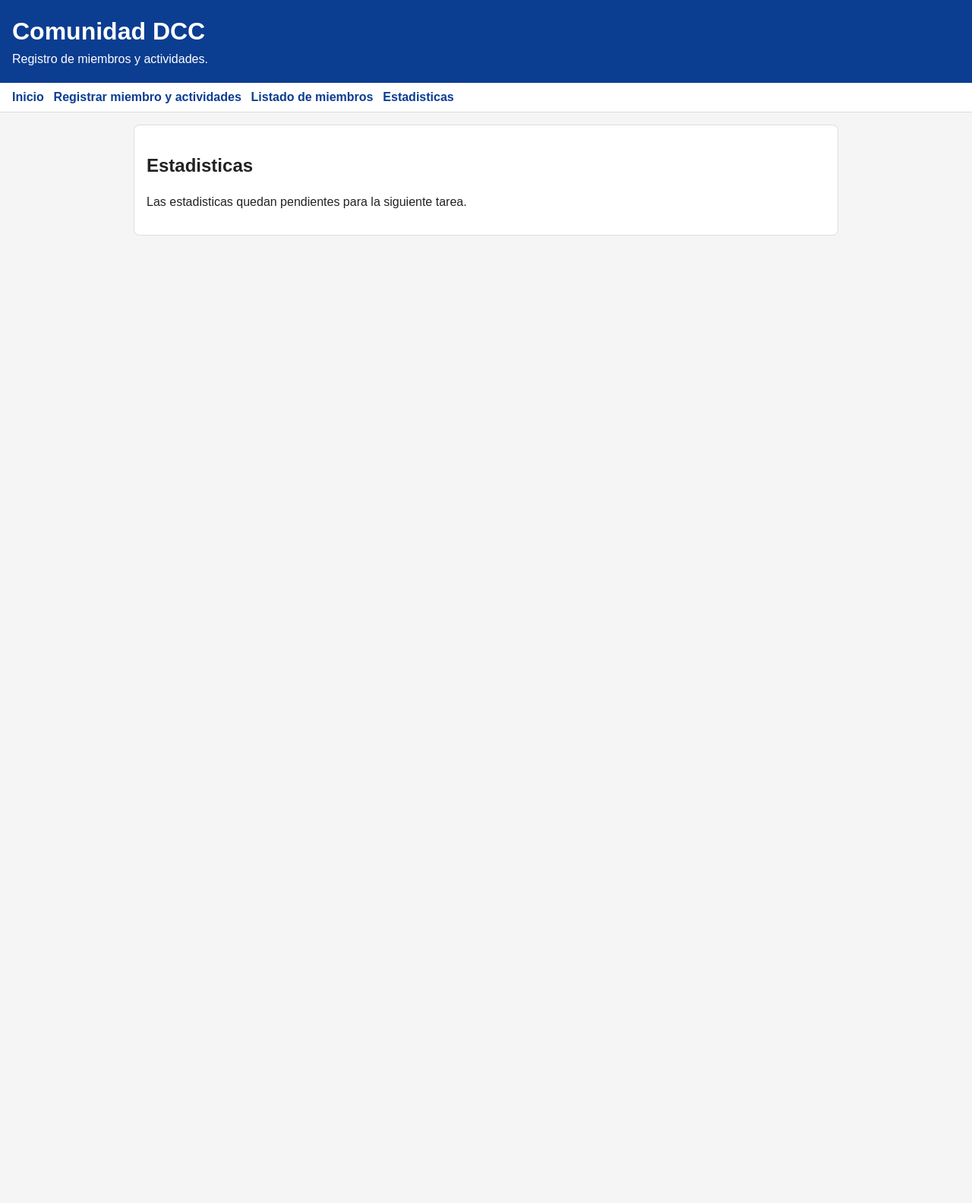
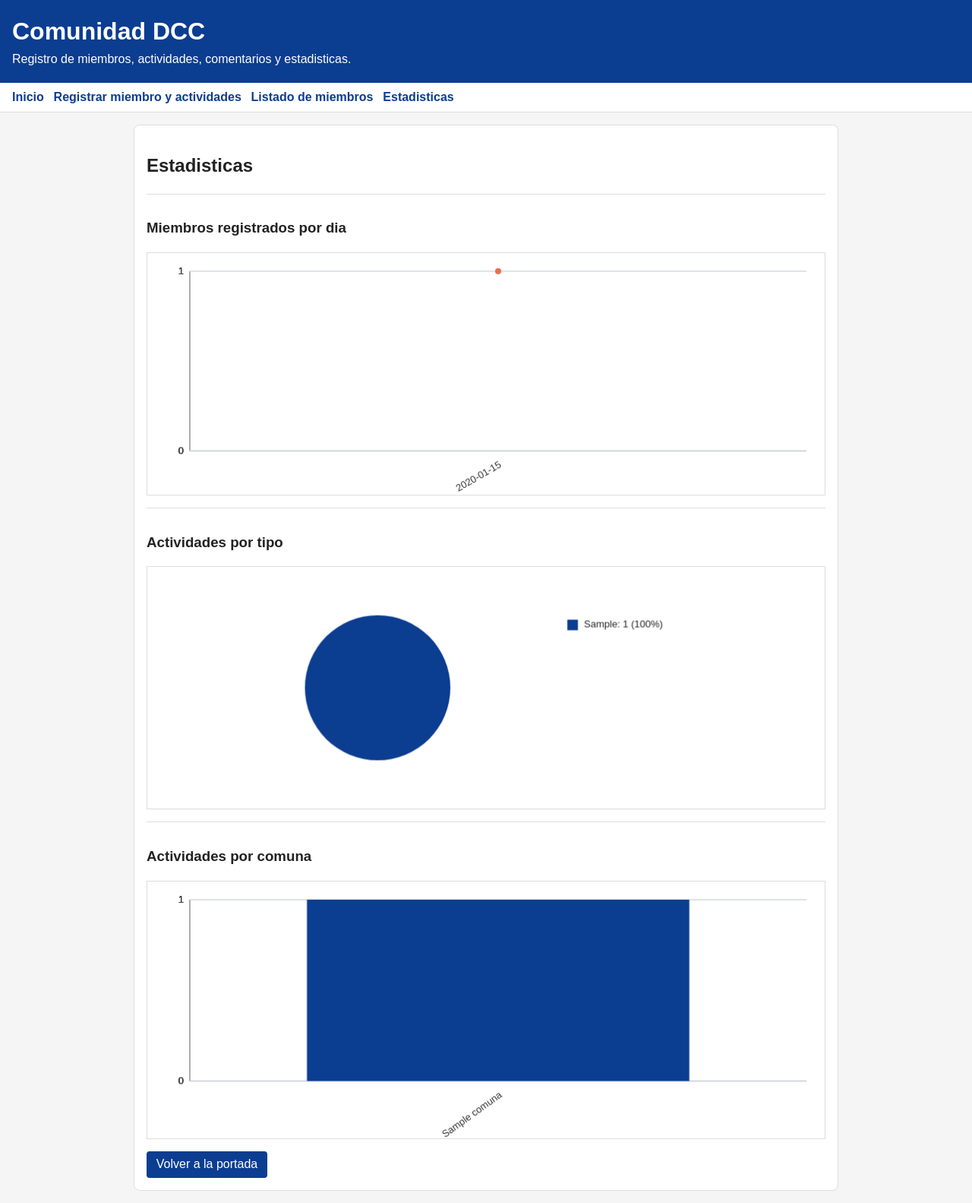
Before and after one commit to nicsoto/desarrollo_web_nicolas_soto, a Flask app: page /estadisticas in a window 1280 px wide. Shown: the whole page at 76% size. Before the commit the page ends 310 px from the top, so only its background shows below. Run offline with Flask 3, Linux system fonts and the light colour scheme; tables that the repository leaves empty hold one stand-in row (values such as "Sample post").

Commit message:
feat: implement tarea 3 features

```diff
--- a/app.py
+++ b/app.py
@@ -1,14 +1,14 @@
 from datetime import datetime
 
-from flask import Flask, flash, redirect, render_template, request, url_for
+from flask import Flask, flash, jsonify, redirect, render_template, request, url_for
 from sqlalchemy import func, select
 from sqlalchemy.exc import SQLAlchemyError
 from sqlalchemy.orm import joinedload, selectinload
 
 from database import get_session
-from models import Actividad, Comuna, Foto, Miembro, Region
+from models import Actividad, Comentario, Comuna, Foto, Miembro, Region
 from storage import save_uploads
-from validators import validate_registration
+from validators import validate_comment, validate_registration
 
 
 app = Flask(__name__)
@@ -35,6 +35,15 @@ def make_description(data, activity):
         parts.append(activity["descripcion"])
 
     return "\n".join(parts)[:500]
+
+
+def serialize_comment(comment):
+    return {
+        "id": comment.id,
+        "fecha": comment.fecha.strftime("%d-%m-%Y %H:%M"),
+        "nombre": comment.nombre,
+        "texto": comment.texto,
+    }
 
 
 @app.route("/")
@@ -170,5 +179,97 @@ def stats():
     return render_template("stats.html")
 
 
+@app.route("/api/estadisticas")
+def stats_data():
+    session = get_session()
+    try:
+        registration_day = func.date(Miembro.fecha_registro)
+        members_stmt = (
+            select(registration_day.label("dia"), func.count(Miembro.id).label("total"))
+            .group_by(registration_day)
+            .order_by(registration_day)
+        )
+        members_by_day = [
+            {"dia": day.isoformat() if hasattr(day, "isoformat") else str(day), "total": int(total)}
+            for day, total in session.execute(members_stmt).all()
+        ]
+
+        activities_type_stmt = (
+            select(Actividad.tipo, func.count(Actividad.id).label("total"))
+            .group_by(Actividad.tipo)
+            .order_by(Actividad.tipo)
+        )
+        activities_by_type = [
+            {"tipo": activity_type, "total": int(total)}
+            for activity_type, total in session.execute(activities_type_stmt).all()
+        ]
+
+        activities_comuna_stmt = (
+            select(Comuna.nombre, func.count(Actividad.id).label("total"))
+            .join(Miembro, Miembro.comuna_id == Comuna.id)
+            .join(Actividad, Actividad.miembro_id == Miembro.id)
+            .group_by(Comuna.id, Comuna.nombre)
+            .order_by(Comuna.nombre)
+        )
+        activities_by_comuna = [
+            {"comuna": comuna, "total": int(total)}
+            for comuna, total in session.execute(activities_comuna_stmt).all()
+        ]
+
+        return jsonify(
+            {
+                "miembros_por_dia": members_by_day,
+                "actividades_por_tipo": activities_by_type,
+                "actividades_por_comuna": activities_by_comuna,
+            }
+        )
+    except SQLAlchemyError:
+        return jsonify({"error": "no se pudieron cargar las estadisticas."}), 500
+    finally:
+        session.close()
+
+
+@app.route("/api/actividades/<int:activity_id>/comentarios", methods=["GET", "POST"])
+def activity_comments(activity_id):
+    session = get_session()
+    try:
+        if request.method == "GET":
+            if session.get(Actividad, activity_id) is None:
+                return jsonify({"error": "actividad no encontrada."}), 404
+
+            stmt = (
+                select(Comentario)
+                .where(Comentario.actividad_id == activity_id)
+                .order_by(Comentario.fecha.asc())
+            )
+            comments = session.scalars(stmt).all()
+            return jsonify({"comentarios": [serialize_comment(comment) for comment in comments]})
+
+        payload = request.get_json(silent=True)
+        if not isinstance(payload, dict):
+            payload = request.form
+
+        errors, data = validate_comment(payload, session, activity_id)
+        if errors:
+            return jsonify({"errors": errors}), 400
+
+        comment = Comentario(
+            nombre=data["nombre"],
+            texto=data["texto"],
+            fecha=datetime.now(),
+            actividad_id=activity_id,
+        )
+        session.add(comment)
+        session.flush()
+        serialized = serialize_comment(comment)
+        session.commit()
+        return jsonify({"comentario": serialized}), 201
+    except SQLAlchemyError:
+        session.rollback()
+        return jsonify({"error": "no se pudo procesar el comentario."}), 500
+    finally:
+        session.close()
+
+
 if __name__ == "__main__":
     app.run(debug=True)
--- a/static/css/styles.css
+++ b/static/css/styles.css
@@ -60,6 +60,11 @@ body {
   background-color: #ffe6e6;
   padding: 0.7rem;
   margin-bottom: 1rem;
+}
+
+.alert.success {
+  border-left-color: #1f7a1f;
+  background-color: #e9ffe9;
 }
 
 .hint {
@@ -144,6 +149,7 @@ td {
 .activity {
   border-top: 1px solid #ddd;
   padding-top: 0.5rem;
+  margin-top: 0.8rem;
 }
 
 .clickable-row {
@@ -162,6 +168,52 @@ td {
   padding-left: 1.2rem;
 }
 
+.comments-panel {
+  border-top: 1px solid #ddd;
+  margin-top: 1rem;
+  padding-top: 0.8rem;
+}
+
+.comment-message h5 {
+  margin: 0 0 0.4rem;
+}
+
+.comment-form {
+  margin-bottom: 1rem;
+}
+
+.comment-form button {
+  max-width: 240px;
+}
+
+.comments-table {
+  margin-top: 0.8rem;
+}
+
+caption {
+  font-weight: 700;
+  margin-bottom: 0.4rem;
+  text-align: left;
+}
+
+.chart-panel {
+  border-top: 1px solid #ddd;
+  margin-top: 1rem;
+  padding-top: 0.8rem;
+}
+
+.chart-panel canvas {
+  background-color: #fff;
+  border: 1px solid #ddd;
+  display: block;
+  height: 320px;
+  width: 100%;
+}
+
+#activities-bar-chart {
+  height: 340px;
+}
+
 @media (max-width: 680px) {
   .schedule-row {
     grid-template-columns: 1fr;
@@ -170,4 +222,8 @@ td {
   table {
     font-size: 0.9rem;
   }
+
+  .comment-form button {
+    max-width: none;
+  }
 }
--- /dev/null
+++ b/static/js/stats.js
@@ -0,0 +1,251 @@
+const colors = ["#0b3d91", "#e76f51", "#2a9d8f", "#f4a261", "#6a4c93", "#5c6f68"];
+
+const setupCanvas = (canvas) => {
+  const rect = canvas.getBoundingClientRect();
+  const dpr = window.devicePixelRatio || 1;
+  const width = rect.width || canvas.width;
+  const height = rect.height || canvas.height;
+
+  canvas.width = Math.round(width * dpr);
+  canvas.height = Math.round(height * dpr);
+
+  const context = canvas.getContext("2d");
+  context.setTransform(dpr, 0, 0, dpr, 0, 0);
+  context.clearRect(0, 0, width, height);
+  context.font = "13px sans-serif";
+  context.lineWidth = 1;
+
+  return { context, width, height };
+};
+
+const showMessage = (messages) => {
+  const box = document.getElementById("stats-message");
+  const list = box.querySelector("ul");
+  list.textContent = "";
+
+  messages.forEach((message) => {
+    const item = document.createElement("li");
+    item.textContent = message;
+    list.appendChild(item);
+  });
+
+  box.hidden = false;
+};
+
+const drawNoData = (canvas, message) => {
+  const { context, width, height } = setupCanvas(canvas);
+  context.fillStyle = "#555";
+  context.textAlign = "center";
+  context.textBaseline = "middle";
+  context.fillText(message, width / 2, height / 2);
+};
+
+const drawAxes = (context, left, top, width, height) => {
+  context.strokeStyle = "#555";
+  context.beginPath();
+  context.moveTo(left, top);
+  context.lineTo(left, top + height);
+  context.lineTo(left + width, top + height);
+  context.stroke();
+};
+
+const drawLineChart = (canvas, items) => {
+  if (items.length === 0) {
+    drawNoData(canvas, "No hay miembros registrados.");
+    return;
+  }
+
+  const { context, width, height } = setupCanvas(canvas);
+  const margin = { top: 24, right: 24, bottom: 58, left: 56 };
+  const plotWidth = width - margin.left - margin.right;
+  const plotHeight = height - margin.top - margin.bottom;
+  const maxValue = Math.max(...items.map((item) => item.total), 1);
+  const xFor = (index) => {
+    if (items.length === 1) {
+      return margin.left + plotWidth / 2;
+    }
+    return margin.left + (index / (items.length - 1)) * plotWidth;
+  };
+  const yFor = (value) => margin.top + plotHeight - (value / maxValue) * plotHeight;
+
+  drawAxes(context, margin.left, margin.top, plotWidth, plotHeight);
+
+  context.strokeStyle = "#d8dde6";
+  context.fillStyle = "#333";
+  context.textAlign = "right";
+  context.textBaseline = "middle";
+
+  for (let tick = 0; tick <= 5; tick += 1) {
+    const value = Math.round((maxValue * tick) / 5);
+    const y = yFor(value);
+    context.beginPath();
+    context.moveTo(margin.left, y);
+    context.lineTo(margin.left + plotWidth, y);
+    context.stroke();
+    context.fillText(String(value), margin.left - 8, y);
+  }
+
+  context.strokeStyle = "#0b3d91";
+  context.lineWidth = 2;
+  context.beginPath();
+  items.forEach((item, index) => {
+    const x = xFor(index);
+    const y = yFor(item.total);
+    if (index === 0) {
+      context.moveTo(x, y);
+    } else {
+      context.lineTo(x, y);
+    }
+  });
+  context.stroke();
+
+  context.fillStyle = "#e76f51";
+  items.forEach((item, index) => {
+    const x = xFor(index);
+    const y = yFor(item.total);
+    context.beginPath();
+    context.arc(x, y, 4, 0, Math.PI * 2);
+    context.fill();
+  });
+
+  const labelStep = Math.max(1, Math.ceil(items.length / 7));
+  context.fillStyle = "#333";
+  context.textAlign = "right";
+  context.textBaseline = "top";
+  items.forEach((item, index) => {
+    if (index % labelStep !== 0 && index !== items.length - 1) {
+      return;
+    }
+    context.save();
+    context.translate(xFor(index), margin.top + plotHeight + 12);
+    context.rotate(-Math.PI / 6);
+    context.fillText(item.dia, 0, 0);
+    context.restore();
+  });
+};
+
+const drawPieChart = (canvas, items) => {
+  if (items.length === 0) {
+    drawNoData(canvas, "No hay actividades registradas.");
+    return;
+  }
+
+  const { context, width, height } = setupCanvas(canvas);
+  const total = items.reduce((sum, item) => sum + item.total, 0);
+  const wide = width >= 640;
+  const centerX = wide ? width * 0.34 : width / 2;
+  const centerY = wide ? height / 2 : height * 0.35;
+  const radius = Math.min(wide ? width * 0.2 : width * 0.28, height * 0.3, 110);
+  let startAngle = -Math.PI / 2;
+
+  items.forEach((item, index) => {
+    const slice = (item.total / total) * Math.PI * 2;
+    context.beginPath();
+    context.moveTo(centerX, centerY);
+    context.arc(centerX, centerY, radius, startAngle, startAngle + slice);
+    context.closePath();
+    context.fillStyle = colors[index % colors.length];
+    context.fill();
+    startAngle += slice;
+  });
+
+  const legendX = wide ? width * 0.62 : 24;
+  let legendY = wide ? height * 0.24 : centerY + radius + 30;
+
+  context.textAlign = "left";
+  context.textBaseline = "middle";
+  context.font = "13px sans-serif";
+
+  items.forEach((item, index) => {
+    const percent = Math.round((item.total / total) * 100);
+    context.fillStyle = colors[index % colors.length];
+    context.fillRect(legendX, legendY - 7, 14, 14);
+    context.fillStyle = "#222";
+    context.fillText(`${item.tipo}: ${item.total} (${percent}%)`, legendX + 22, legendY);
+    legendY += 24;
+  });
+};
+
+const drawBarChart = (canvas, items) => {
+  if (items.length === 0) {
+    drawNoData(canvas, "No hay actividades asociadas a comunas.");
+    return;
+  }
+
+  const { context, width, height } = setupCanvas(canvas);
+  const margin = { top: 24, right: 24, bottom: 76, left: 56 };
+  const plotWidth = width - margin.left - margin.right;
+  const plotHeight = height - margin.top - margin.bottom;
+  const maxValue = Math.max(...items.map((item) => item.total), 1);
+  const slotWidth = plotWidth / items.length;
+  const barWidth = Math.max(5, slotWidth * 0.62);
+  const yFor = (value) => margin.top + plotHeight - (value / maxValue) * plotHeight;
+
+  drawAxes(context, margin.left, margin.top, plotWidth, plotHeight);
+
+  context.strokeStyle = "#d8dde6";
+  context.fillStyle = "#333";
+  context.textAlign = "right";
+  context.textBaseline = "middle";
+
+  for (let tick = 0; tick <= 5; tick += 1) {
+    const value = Math.round((maxValue * tick) / 5);
+    const y = yFor(value);
+    context.beginPath();
+    context.moveTo(margin.left, y);
+    context.lineTo(margin.left + plotWidth, y);
+    context.stroke();
+    context.fillText(String(value), margin.left - 8, y);
+  }
+
+  items.forEach((item, index) => {
+    const x = margin.left + index * slotWidth + (slotWidth - barWidth) / 2;
+    const y = yFor(item.total);
+    const barHeight = margin.top + plotHeight - y;
+    context.fillStyle = colors[index % colors.length];
+    context.fillRect(x, y, barWidth, barHeight);
+  });
+
+  const labelStep = Math.max(1, Math.ceil(items.length / 8));
+  context.fillStyle = "#333";
+  context.textAlign = "right";
+  context.textBaseline = "top";
+
+  items.forEach((item, index) => {
+    if (index % labelStep !== 0 && index !== items.length - 1) {
+      return;
+    }
+    const x = margin.left + index * slotWidth + slotWidth / 2;
+    context.save();
+    context.translate(x, margin.top + plotHeight + 12);
+    context.rotate(-Math.PI / 5);
+    context.fillText(item.comuna, 0, 0);
+    context.restore();
+  });
+};
+
+const drawAllCharts = (data) => {
+  drawLineChart(document.getElementById("members-line-chart"), data.miembros_por_dia || []);
+  drawPieChart(document.getElementById("activities-pie-chart"), data.actividades_por_tipo || []);
+  drawBarChart(document.getElementById("activities-bar-chart"), data.actividades_por_comuna || []);
+};
+
+const loadStats = async () => {
+  const root = document.getElementById("stats-root");
+  try {
+    const response = await fetch(root.dataset.statsUrl);
+    const data = await response.json();
+
+    if (!response.ok) {
+      showMessage([data.error || "No se pudieron cargar las estadisticas."]);
+      return;
+    }
+
+    drawAllCharts(data);
+    window.addEventListener("resize", () => drawAllCharts(data));
+  } catch (error) {
+    showMessage(["No se pudieron cargar las estadisticas."]);
+  }
+};
+
+loadStats();
--- a/templates/base.html
+++ b/templates/base.html
@@ -3,13 +3,13 @@
 <head>
   <meta charset="UTF-8">
   <meta name="viewport" content="width=device-width, initial-scale=1.0">
-  <title>{% block title %}Tarea 2{% endblock %}</title>
+  <title>{% block title %}Tarea 3{% endblock %}</title>
   <link rel="stylesheet" href="{{ url_for('static', filename='css/styles.css') }}">
 </head>
 <body>
   <header class="site-header">
     <h1>Comunidad DCC</h1>
-    <p>Registro de miembros y actividades.</p>
+    <p>Registro de miembros, actividades, comentarios y estadisticas.</p>
   </header>
 
   <nav class="main-nav" aria-label="Navegacion principal">
--- a/templates/stats.html
+++ b/templates/stats.html
@@ -3,8 +3,33 @@
 {% block title %}Estadisticas{% endblock %}
 
 {% block content %}
-  <section class="card">
+  <section class="card" id="stats-root" data-stats-url="{{ url_for('stats_data') }}">
     <h2>Estadisticas</h2>
-    <p>Las estadisticas quedan pendientes para la siguiente tarea.</p>
+
+    <div id="stats-message" class="alert" hidden>
+      <h3>Mensaje</h3>
+      <ul></ul>
+    </div>
+
+    <section class="chart-panel">
+      <h3>Miembros registrados por dia</h3>
+      <canvas id="members-line-chart" width="900" height="320"></canvas>
+    </section>
+
+    <section class="chart-panel">
+      <h3>Actividades por tipo</h3>
+      <canvas id="activities-pie-chart" width="900" height="320"></canvas>
+    </section>
+
+    <section class="chart-panel">
+      <h3>Actividades por comuna</h3>
+      <canvas id="activities-bar-chart" width="900" height="340"></canvas>
+    </section>
+
+    <div class="actions">
+      <a class="button-link" href="{{ url_for('index') }}">Volver a la portada</a>
+    </div>
   </section>
+
+  <script src="{{ url_for('static', filename='js/stats.js') }}"></script>
 {% endblock %}
```
Also changed, not shown: database.py (+21 -1 lines), models.py (+13 -0 lines), sql/tabla-comentario.sql (added, +14 -0 lines), static/js/comments.js (added, +124 -0 lines), templates/member_detail.html (+37 -0 lines), validators.py (+19 -1 lines), README.md, 1 other file.
